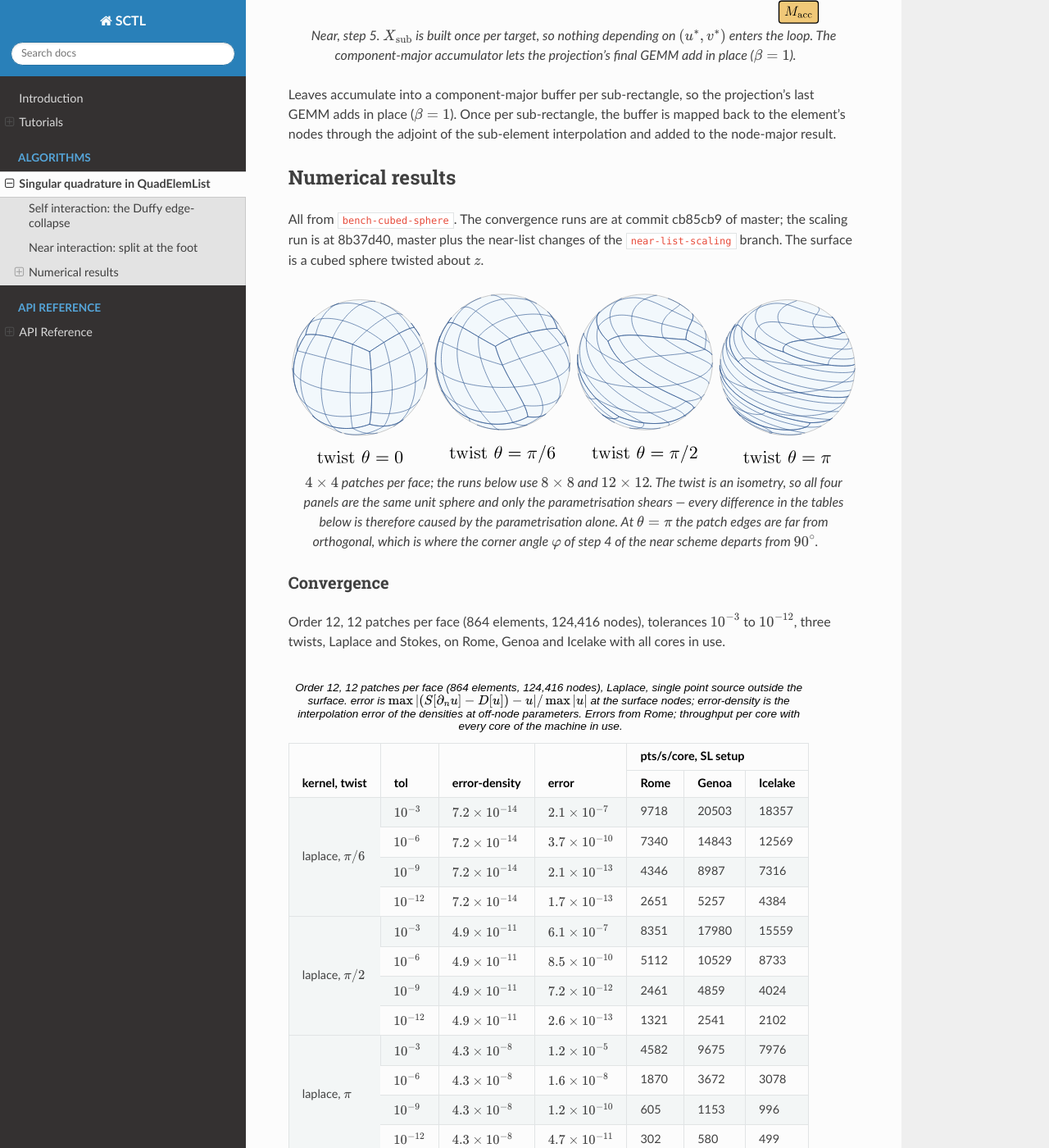
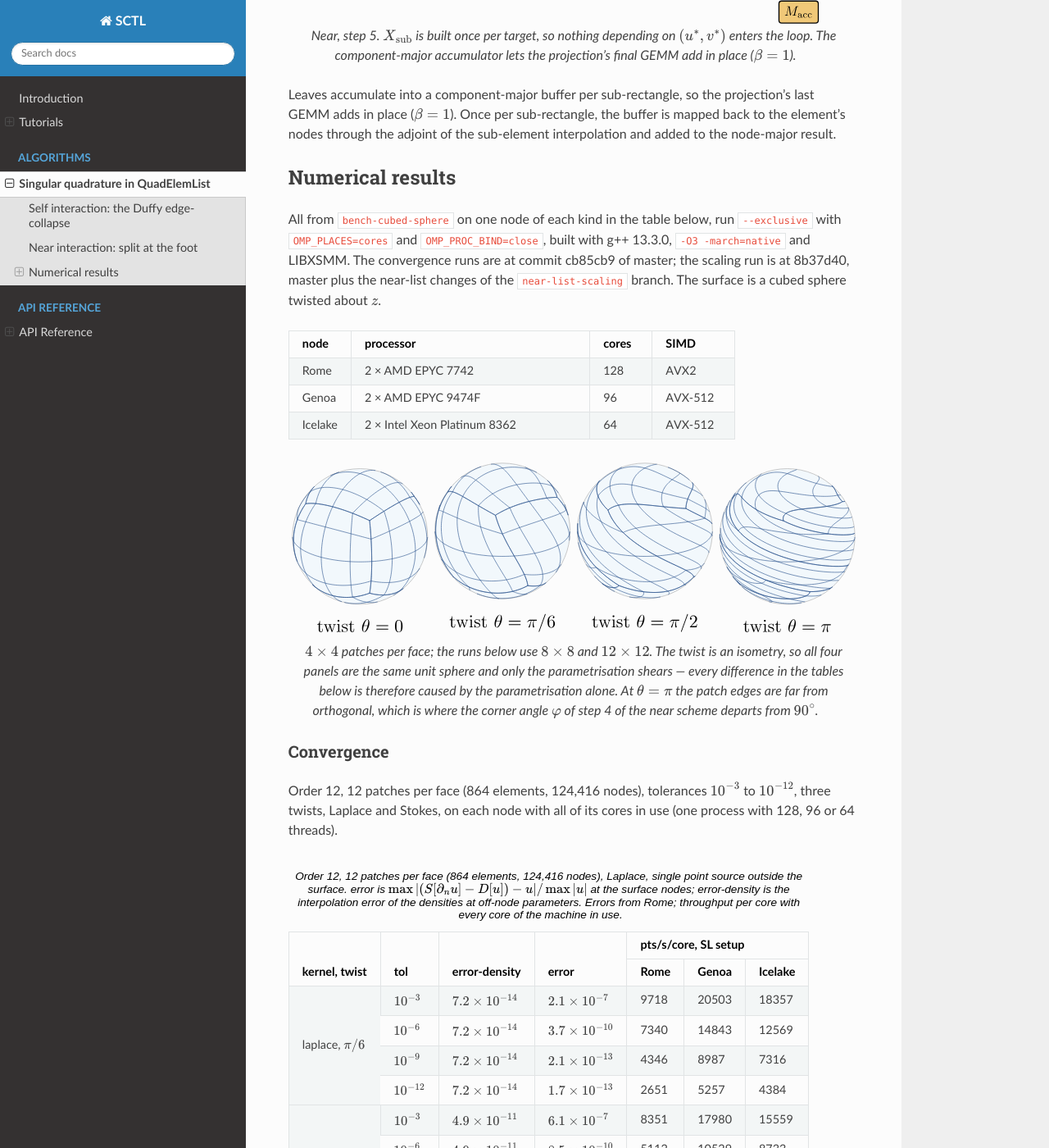
Before and after one commit to dmalhotra/SCTL, a Sphinx documentation site: the page built from doc/algorithms/quad-element.rst, in a window 1280 px wide and 1400 px high, scrolled down 6299 px. Shown: the whole window at 82% size. Built offline with Sphinx 7.4.7 and the Read the Docs theme 3.1.0, drawn with Linux system fonts in a browser that asks for light colours; some of the changed text lies outside the part shown.

Commit message:
doc: machine table, linear throughput axis, thread counts on the scaling plot
The results section names the three nodes with their processors, core
counts and SIMD width, and the run settings. The convergence plot's
throughput axis is linear; the scaling plot labels the thread counts.

Co-Authored-By: Claude Fable 5.1 <noreply@anthropic.com>

```diff
--- a/doc/algorithms/quad-element.rst
+++ b/doc/algorithms/quad-element.rst
@@ -265,9 +265,32 @@ nodes through the adjoint of the sub-element interpolation and added to the node
 Numerical results
 -----------------
 
-All from ``bench-cubed-sphere``. The convergence runs are at commit cb85cb9 of master; the scaling
-run is at 8b37d40, master plus the near-list changes of the ``near-list-scaling`` branch. The surface
-is a cubed sphere twisted about :math:`z`.
+All from ``bench-cubed-sphere`` on one node of each kind in the table below, run ``--exclusive`` with
+``OMP_PLACES=cores`` and ``OMP_PROC_BIND=close``, built with g++ 13.3.0, ``-O3 -march=native`` and
+LIBXSMM. The convergence runs are at commit cb85cb9 of master; the scaling run is at 8b37d40, master
+plus the near-list changes of the ``near-list-scaling`` branch. The surface is a cubed sphere twisted
+about :math:`z`.
+
+.. list-table::
+   :header-rows: 1
+   :widths: 12 46 12 16
+
+   * - node
+     - processor
+     - cores
+     - SIMD
+   * - Rome
+     - 2 × AMD EPYC 7742
+     - 128
+     - AVX2
+   * - Genoa
+     - 2 × AMD EPYC 9474F
+     - 96
+     - AVX-512
+   * - Icelake
+     - 2 × Intel Xeon Platinum 8362
+     - 64
+     - AVX-512
 
 .. figure:: quad-element/cubed-sphere.svg
    :align: center
@@ -283,7 +306,8 @@ Convergence
 ~~~~~~~~~~~
 
 Order 12, 12 patches per face (864 elements, 124,416 nodes), tolerances :math:`10^{-3}` to
-:math:`10^{-12}`, three twists, Laplace and Stokes, on Rome, Genoa and Icelake with all cores in use.
+:math:`10^{-12}`, three twists, Laplace and Stokes, on each node with all of its cores in use (one process with 128, 96
+or 64 threads).
 
 .. table:: Order 12, 12 patches per face (864 elements, 124,416 nodes), Laplace, single point source
    outside the surface. *error* is :math:`\max|(S[\partial_n u]-D[u])-u|/\max|u|` at the surface nodes;
@@ -346,9 +370,8 @@ OpenMP scaling
 ~~~~~~~~~~~~~~
 
 Order 12, 8 patches per face (384 elements, 55,296 nodes), twist :math:`\pi/6`, tol :math:`10^{-3}`, on
-one Genoa node (AMD EPYC 9474F, :math:`2\times48` cores, AVX-512, ``-march=native``, ``--exclusive``,
-``OMP_PLACES=cores``, ``OMP_PROC_BIND=close``). Single-layer setup only; the double layer costs about
-the same again. Times are the minimum of 10 runs.
+the Genoa node, one process with 1 to 96 threads. Single-layer setup only; the double layer costs
+about the same again. Times are the minimum of 10 runs.
 
 .. table:: *setup* is the wall time of the single-layer self- and near-interaction setup; *speedup* is
    against one thread, with the parallel efficiency in parentheses.
```
Also changed, not shown: doc/algorithms/quad-element/convergence.svg, doc/algorithms/quad-element/scaling.svg, 2 other files.
